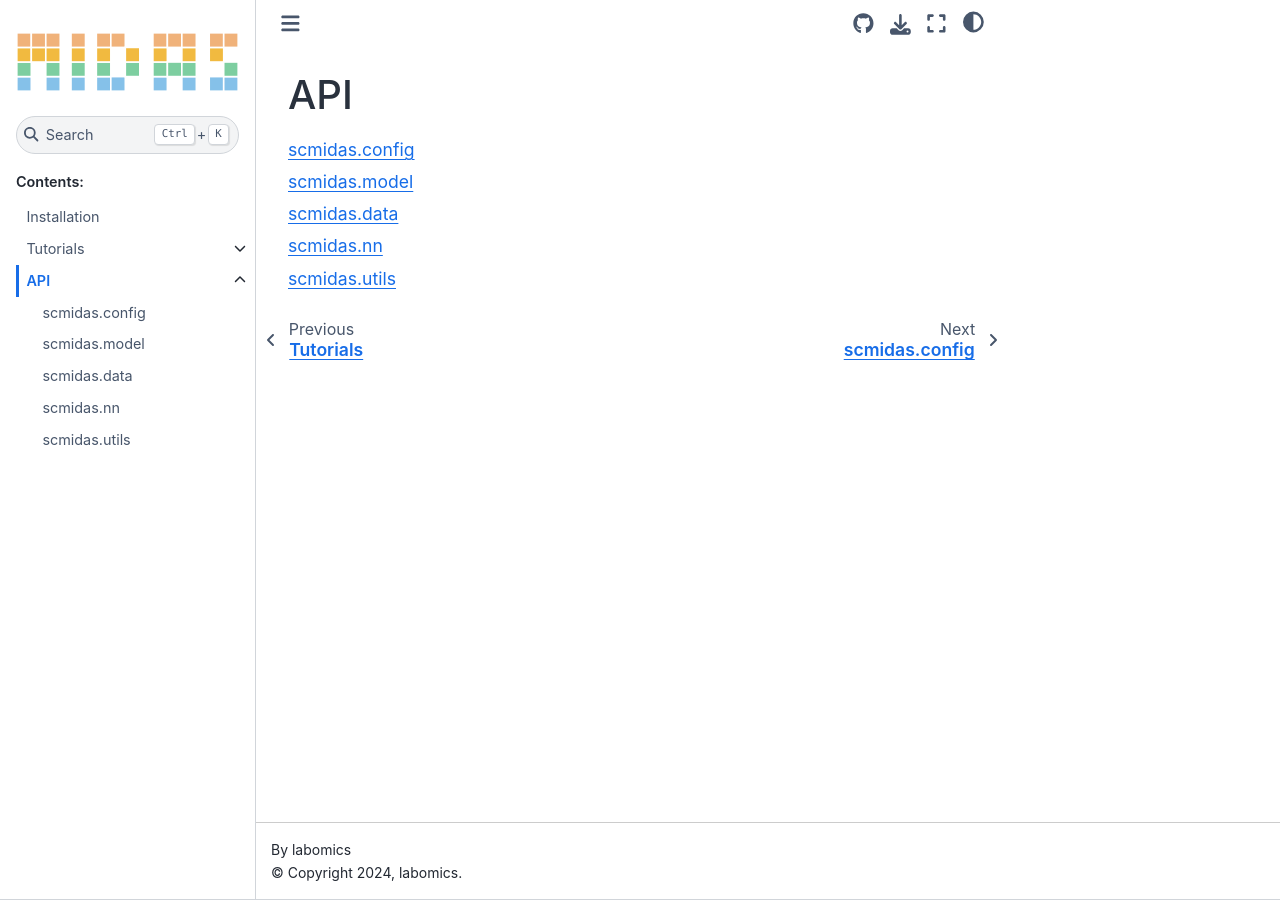
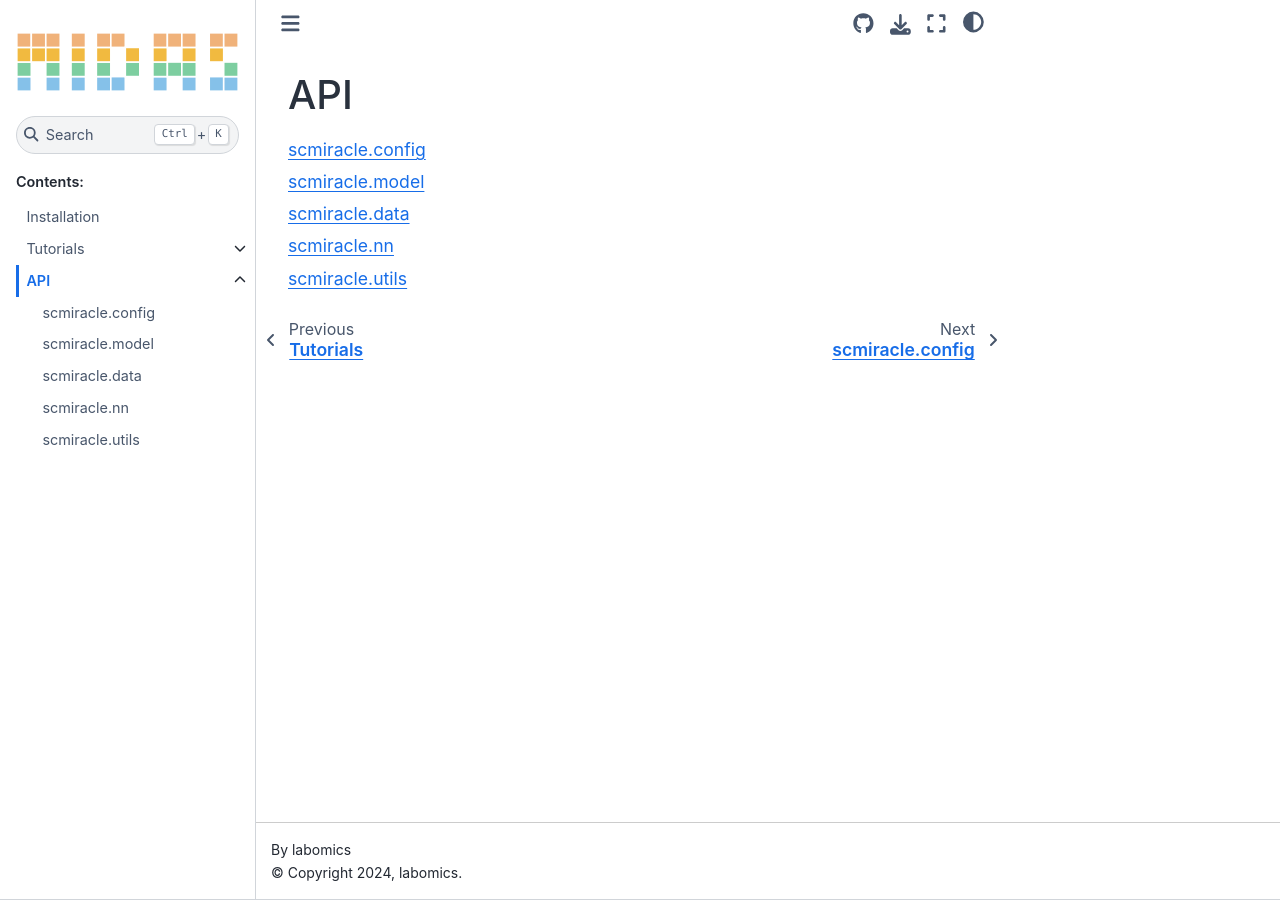
Before and after one commit to sc-miracle/miracle-v0.0.1, a Sphinx documentation site: the page built from docs/source/modules/modules_index.rst, in a window 1280 px wide. Built offline with Sphinx 7.4.7 and the Sphinx Book theme 1.1.4, drawn with Linux system fonts in a browser that asks for light colours; pages that are not in the unit, such as notebooks, are missing from menus.

Commit message:
update docs

```diff
--- a/docs/source/modules/modules_index.rst
+++ b/docs/source/modules/modules_index.rst
@@ -4,8 +4,8 @@ API
 .. toctree::
    :maxdepth: 1
 
-   scmidas.config
-   scmidas.model
-   scmidas.data
-   scmidas.nn
-   scmidas.utils
+   scmiracle.config
+   scmiracle.model
+   scmiracle.data
+   scmiracle.nn
+   scmiracle.utils
--- a/docs/source/modules/scmidas.config.rst
+++ b/docs/source/modules/scmiracle.config.rst
@@ -1,7 +1,7 @@
-scmidas.config
+scmiracle.config
 ==============
 
-.. automodule:: scmidas.config
+.. automodule:: scmiracle.config
    :members:
    :undoc-members:
    :show-inheritance:
--- a/docs/source/modules/scmidas.model.rst
+++ b/docs/source/modules/scmiracle.model.rst
@@ -1,7 +1,7 @@
-scmidas.model
+scmiracle.model
 =============
 
-.. automodule:: scmidas.model
+.. automodule:: scmiracle.model
    :members:
    :undoc-members:
    :show-inheritance:
--- a/docs/source/modules/scmidas.data.rst
+++ b/docs/source/modules/scmiracle.nn.rst
@@ -1,7 +1,7 @@
-scmidas.data
-============
+scmiracle.nn
+==========
 
-.. automodule:: scmidas.data
+.. automodule:: scmiracle.nn
    :members:
    :undoc-members:
    :show-inheritance:
--- a/docs/source/modules/scmidas.utils.rst
+++ b/docs/source/modules/scmiracle.utils.rst
@@ -1,7 +1,7 @@
-scmidas.utils
+scmiracle.utils
 =============
 
-.. automodule:: scmidas.utils
+.. automodule:: scmiracle.utils
    :members:
    :undoc-members:
    :show-inheritance:
--- a/docs/source/tutorials/tutorial_index.rst
+++ b/docs/source/tutorials/tutorial_index.rst
@@ -4,4 +4,4 @@ Tutorials
 .. toctree::
    :maxdepth: 2
 
-   demo1.ipynb
+   basics
```
Also changed, not shown: docs/source/modules/scmidas.nn.rst (deleted, +0 -7 lines), docs/source/modules/scmiracle.data.rst (added, +7 -0 lines).
